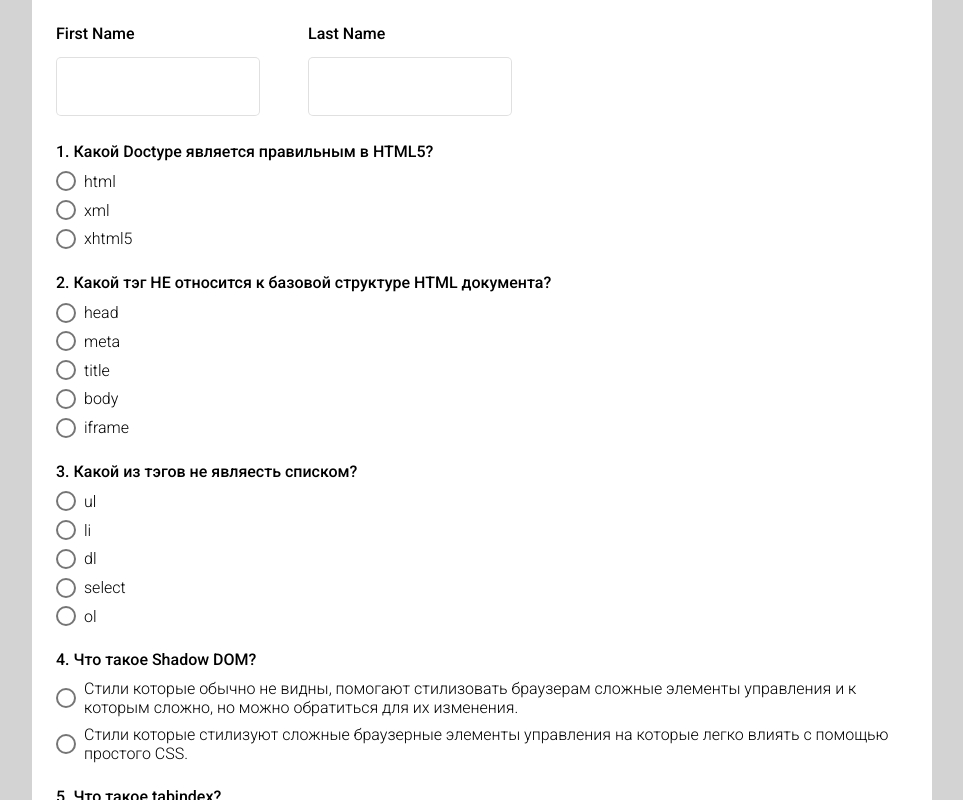
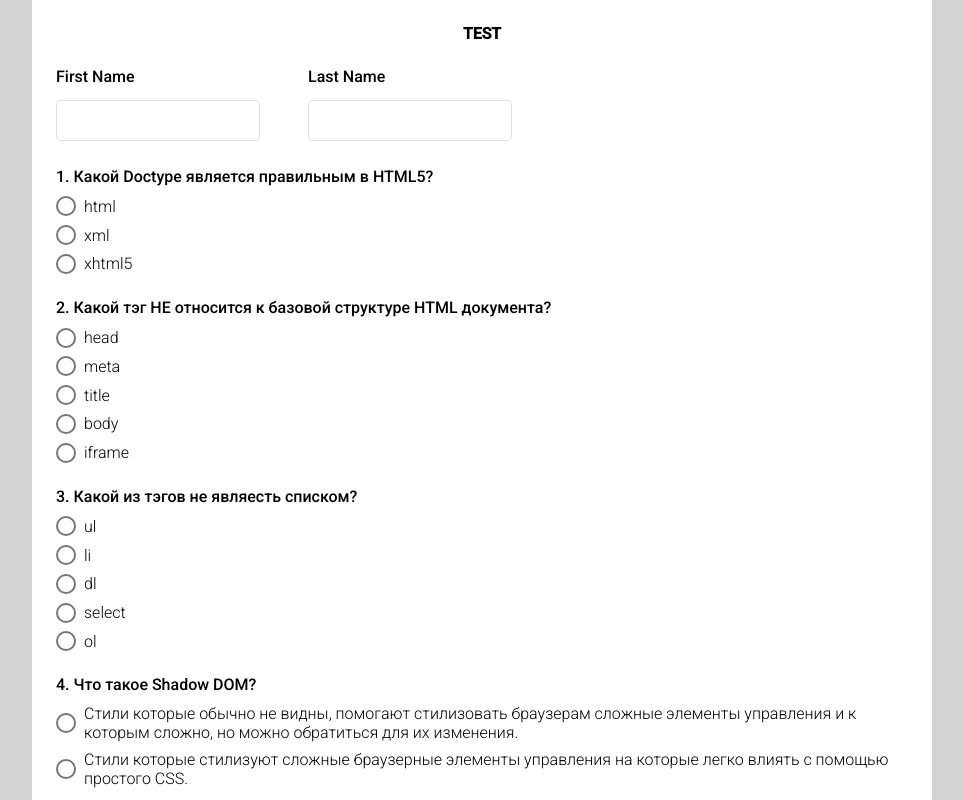
Before and after one commit to artemkuznetsov2017/students-tests, an Angular app: page / in a window 1280 px wide. Shown: the whole page, without its empty margins (158-1121 px from the left). Built offline with nearby package versions, Linux system fonts and the light colour scheme.

Commit message:
interview questions

```diff
--- a/src/app/app-root/app.module.ts
+++ b/src/app/app-root/app.module.ts
@@ -4,6 +4,7 @@ import { MatInputModule } from '@angular/material/input';
 import { MatRadioModule } from '@angular/material/radio';
 import { BrowserModule } from '@angular/platform-browser';
 import { MatButtonModule } from '@angular/material/button';
+import { MatCheckboxModule } from '@angular/material/checkbox';
 import { BrowserAnimationsModule } from '@angular/platform-browser/animations';
 
 import { COMPONENTS } from './components';
@@ -22,6 +23,7 @@ import { AppRoutingModule } from './app-routing.module';
     MatInputModule,
     MatButtonModule,
     AppRoutingModule,
+    MatCheckboxModule,
     BrowserAnimationsModule,
   ],
   providers: [],
--- a/src/app/app-root/app/app.component.html
+++ b/src/app/app-root/app/app.component.html
@@ -1,5 +1,6 @@
 <div class="app__body">
 	<div class="app__form">
+		<h2 class="app__form-title">TEST</h2>
 		<choices-form #choicesForm
 		              [choices]="choices"
 		              (formChange)="formChange()"
--- a/src/app/app-root/app/app.component.scss
+++ b/src/app/app-root/app/app.component.scss
@@ -12,5 +12,9 @@
     max-width: 900px;
     box-sizing: border-box;
     background-color: white;
+    &-title {
+      text-align: center;
+      margin-bottom: 24px;
+    }
   }
 }
--- a/src/app/app-root/app/app.component.ts
+++ b/src/app/app-root/app/app.component.ts
@@ -17,7 +17,7 @@ export class AppComponent {
   public choices: Choice[] = this.getSelectedChoicesData();
 
   public createJson(): void {
-    this.choicesForm.isFormValid() && downloadJSON(this.choices, this.getFileName());
+    downloadJSON(this.choices, this.getFileName());
   }
 
   public formChange(): void {
@@ -29,6 +29,6 @@ export class AppComponent {
   }
 
   private getFileName(): string {
-    return 'test_' + this.choicesForm?.form?.value?.lastName?.toLowerCase() + '_' + this.choicesForm?.form?.value?.firstName?.toLowerCase();
+    return 'test_' + this.choicesForm?.form?.value?.lastName?.toLowerCase() + '_' + this.choicesForm?.form?.value?.firstName?.toLowerCase() + '_' + new Date().toLocaleDateString();
   }
 }
--- a/src/app/app-root/components/choices-form/choices-form.component.scss
+++ b/src/app/app-root/components/choices-form/choices-form.component.scss
@@ -1,5 +1,8 @@
 .choice-form {
   padding: 0 24px;
+  .mat-form-field-appearance-outline .mat-form-field-infix {
+    padding: 4px 0 10px 0;
+  }
   &__auth {
     display: flex;
     flex-wrap: wrap;
@@ -44,4 +47,19 @@
       padding: 12px 24px 0;
     }
   }
+  &__checkbox {
+    &.mat-checkbox {
+      display: block;
+    }
+    &:not(:last-child) {
+      margin-bottom: 8px;
+    }
+    &:last-child {
+      margin-bottom: 24px;
+    }
+    .mat-checkbox-label {
+      font-weight: 300;
+      white-space: pre-wrap;
+    }
+  }
 }
--- a/src/app/app-root/constants/choices.ts
+++ b/src/app/app-root/constants/choices.ts
@@ -152,6 +152,12 @@ export const CHOICES: Choice[] = [
     ],
   },
   {
+    question: 'Опишите работу Cookie, Session Storage, Local Storage.',
+    value: null,
+    type: CHOICE_TYPE.input,
+    variants: null,
+  },
+  {
     question: 'Что такое z-index?',
     value: null,
     type: CHOICE_TYPE.radio,
@@ -171,13 +177,19 @@ export const CHOICES: Choice[] = [
     variants: null,
   },
   {
-    question: 'Какие значения свойства display вы знаете и как они работают.',
+    question: 'Какие значения свойства display вы знаете и как они работают?',
     value: null,
     type: CHOICE_TYPE.input,
     variants: null,
   },
   {
-    question: 'Напишите 5 свойств относящихся с к флексу, с описанием того как они работают',
+    question: 'Напишите 5 свойств относящихся с к флексу, с описанием того как они работают?',
+    value: null,
+    type: CHOICE_TYPE.input,
+    variants: null,
+  },
+  {
+    question: 'Напишите как работает свойство box-sizing?',
     value: null,
     type: CHOICE_TYPE.input,
     variants: null,
@@ -200,4 +212,328 @@ export const CHOICES: Choice[] = [
     type: CHOICE_TYPE.input,
     variants: null,
   },
+  {
+    question: 'Как сверстать мобильную версию приложения?',
+    value: null,
+    type: CHOICE_TYPE.input,
+    variants: null,
+  },
+  {
+    question: 'Какие типы данных бывают?',
+    value: null,
+    type: CHOICE_TYPE.input,
+    variants: null,
+  },
+  {
+    question: 'Как добавить элемент в начало массива?',
+    value: null,
+    type: CHOICE_TYPE.input,
+    variants: null,
+  },
+  {
+    question: 'Как добавить элемент в конец массива?',
+    value: null,
+    type: CHOICE_TYPE.input,
+    variants: null,
+  },
+  {
+    question: 'В чем разница между null и undefined?',
+    value: null,
+    type: CHOICE_TYPE.input,
+    variants: null,
+  },
+  {
+    question: 'В чем разница между Array.prototype.forEach и Array.prototype.map?',
+    value: null,
+    type: CHOICE_TYPE.input,
+    variants: null,
+  },
+  {
+    question: 'Что такое полифилы?',
+    value: null,
+    type: CHOICE_TYPE.input,
+    variants: null,
+  },
+  {
+    question: 'Выберете вариант(ы) при которых ссылка на объект сохраниться<br>(т.е. представим что, есть объект в переменной А его скопировали в перменную Б, при изменении полей объекта Б будут меняться поля объекта А)',
+    value: null,
+    type: CHOICE_TYPE.checkbox,
+    variants: [
+      {
+        text: 'const B = A;',
+      },
+      {
+        text: 'const B = Object.assign(A);',
+      },
+      {
+        text: 'const B = JSON.parse(JSON.stringify(A));',
+      },
+      {
+        text: 'const B = { ...A };',
+      },
+      {
+        text: 'const B = cloneDeep(A);',
+      },
+    ],
+  },
+  {
+    question: 'Результатом выражения {} === {} будет?',
+    value: null,
+    type: CHOICE_TYPE.radio,
+    variants: [
+      {
+        text: 'false',
+      },
+      {
+        text: 'NaN',
+      },
+      {
+        text: 'true',
+      },
+      {
+        text: 'undefined',
+      },
+      {
+        text: 'null',
+      },
+    ],
+  },
+  {
+    question: 'Результатом выражения \'1\' === 1 будет?',
+    value: null,
+    type: CHOICE_TYPE.radio,
+    variants: [
+      {
+        text: 'false',
+      },
+      {
+        text: 'NaN',
+      },
+      {
+        text: 'true',
+      },
+      {
+        text: 'undefined',
+      },
+      {
+        text: 'null',
+      },
+    ],
+  },
+  {
+    question: 'Результатом выражения 1 && 2 && 3 будет?',
+    value: null,
+    type: CHOICE_TYPE.radio,
+    variants: [
+      {
+        text: 'false',
+      },
+      {
+        text: '1',
+      },
+      {
+        text: 'true',
+      },
+      {
+        text: '2',
+      },
+      {
+        text: '3',
+      },
+    ],
+  },
+  {
+    question: 'Результатом выражения 10 && 2 && 33 будет?',
+    value: null,
+    type: CHOICE_TYPE.radio,
+    variants: [
+      {
+        text: 'false',
+      },
+      {
+        text: '10',
+      },
+      {
+        text: 'true',
+      },
+      {
+        text: '2',
+      },
+      {
+        text: '33',
+      },
+    ],
+  },
+  {
+    question: 'Результатом выражения 0 || 1 || 2 будет?',
+    value: null,
+    type: CHOICE_TYPE.radio,
+    variants: [
+      {
+        text: 'false',
+      },
+      {
+        text: '0',
+      },
+      {
+        text: 'true',
+      },
+      {
+        text: '1',
+      },
+      {
+        text: '2',
+      },
+    ],
+  },
+  {
+    question: 'Результатом выражения 10 || 1 || 0 || 2 будет?',
+    value: null,
+    type: CHOICE_TYPE.radio,
+    variants: [
+      {
+        text: 'false',
+      },
+      {
+        text: '10',
+      },
+      {
+        text: 'true',
+      },
+      {
+        text: '1',
+      },
+      {
+        text: '2',
+      },
+    ],
+  },
+  {
+    question: 'В чем разница между == и === ?',
+    value: null,
+    type: CHOICE_TYPE.input,
+    variants: null,
+  },
+  {
+    question: 'Что вы знаете об AJAX?',
+    value: null,
+    type: CHOICE_TYPE.input,
+    variants: null,
+  },
+  {
+    question: 'Что такое токен?',
+    value: null,
+    type: CHOICE_TYPE.input,
+    variants: null,
+  },
+  {
+    question: 'Что такое ООП?',
+    value: null,
+    type: CHOICE_TYPE.input,
+    variants: null,
+  },
+  {
+    question: 'Для чего нужен RxJS и какую проблему он решает?',
+    value: null,
+    type: CHOICE_TYPE.input,
+    variants: null,
+  },
+  {
+    question: 'Что такое Angular?',
+    value: null,
+    type: CHOICE_TYPE.input,
+    variants: null,
+  },
+  {
+    question: 'Что такое Angular компонент?',
+    value: null,
+    type: CHOICE_TYPE.input,
+    variants: null,
+  },
+  {
+    question: 'Какие жизненые циклы Angular компонента вы знаете?',
+    value: null,
+    type: CHOICE_TYPE.input,
+    variants: null,
+  },
+  {
+    question: 'Каким образом можно организовать общение между Angular компонентами?',
+    value: null,
+    type: CHOICE_TYPE.input,
+    variants: null,
+  },
+  {
+    question: 'Что такое input?',
+    value: null,
+    type: CHOICE_TYPE.radio,
+    variants: [
+      {
+        text: 'Декоратор который служит для принятия данных в компоненте.',
+      },
+      {
+        text: 'Декоратор который является экземпляры класса EventEmitter, который поставлет данные из компонента.',
+      },
+    ],
+  },
+  {
+    question: 'Что такое output?',
+    value: null,
+    type: CHOICE_TYPE.radio,
+    variants: [
+      {
+        text: 'Декоратор который служит для принятия данных в компоненте.',
+      },
+      {
+        text: 'Декоратор который является экземпляры класса EventEmitter, который поставлет данные из компонента.',
+      },
+    ],
+  },
+  {
+    question: 'Как использовать одностороннюю и двухстороннюю привязку данных?',
+    value: null,
+    type: CHOICE_TYPE.input,
+    variants: null,
+  },
+  {
+    question: 'Что такое angular сервисы?',
+    value: null,
+    type: CHOICE_TYPE.input,
+    variants: null,
+  },
+  {
+    question: 'При помощи чего организовать многостраничность в angular приложении?',
+    value: null,
+    type: CHOICE_TYPE.input,
+    variants: null,
+  },
+  {
+    question: 'Как происходит общение с базами данных или какими-то сервисами?',
+    value: null,
+    type: CHOICE_TYPE.input,
+    variants: null,
+  },
+  {
+    question: 'Что такое resolver?',
+    value: null,
+    type: CHOICE_TYPE.input,
+    variants: null,
+  },
+  {
+    question: 'Что такое can activate?',
+    value: null,
+    type: CHOICE_TYPE.input,
+    variants: null,
+  },
+  {
+    question: 'Что такое pipe?',
+    value: null,
+    type: CHOICE_TYPE.input,
+    variants: null,
+  },
+  {
+    question: 'Что такое директива и как создать собственную?',
+    value: null,
+    type: CHOICE_TYPE.input,
+    variants: null,
+  },
 ];
--- a/src/app/app-root/helpers/form.helper.ts
+++ b/src/app/app-root/helpers/form.helper.ts
@@ -13,3 +13,7 @@ export function isFormValid(form: NgForm): boolean {
 
   return form.valid;
 }
+
+export function getCleanText(text: string): string {
+  return text.replace(/\s+/g, '').toLowerCase();
+}
--- a/src/app/app-root/models/choice.ts
+++ b/src/app/app-root/models/choice.ts
@@ -6,5 +6,5 @@ export class Choice {
   type: string;
   question: string;
   variants: ChoiceVariant[];
-  value: string;
+  value: string | string[];
 }
```
Also changed, not shown: src/app/app-root/components/choices-form/choices-form.component.html (+16 -3 lines), src/app/app-root/components/choices-form/choices-form.component.ts (+16 -2 lines).
